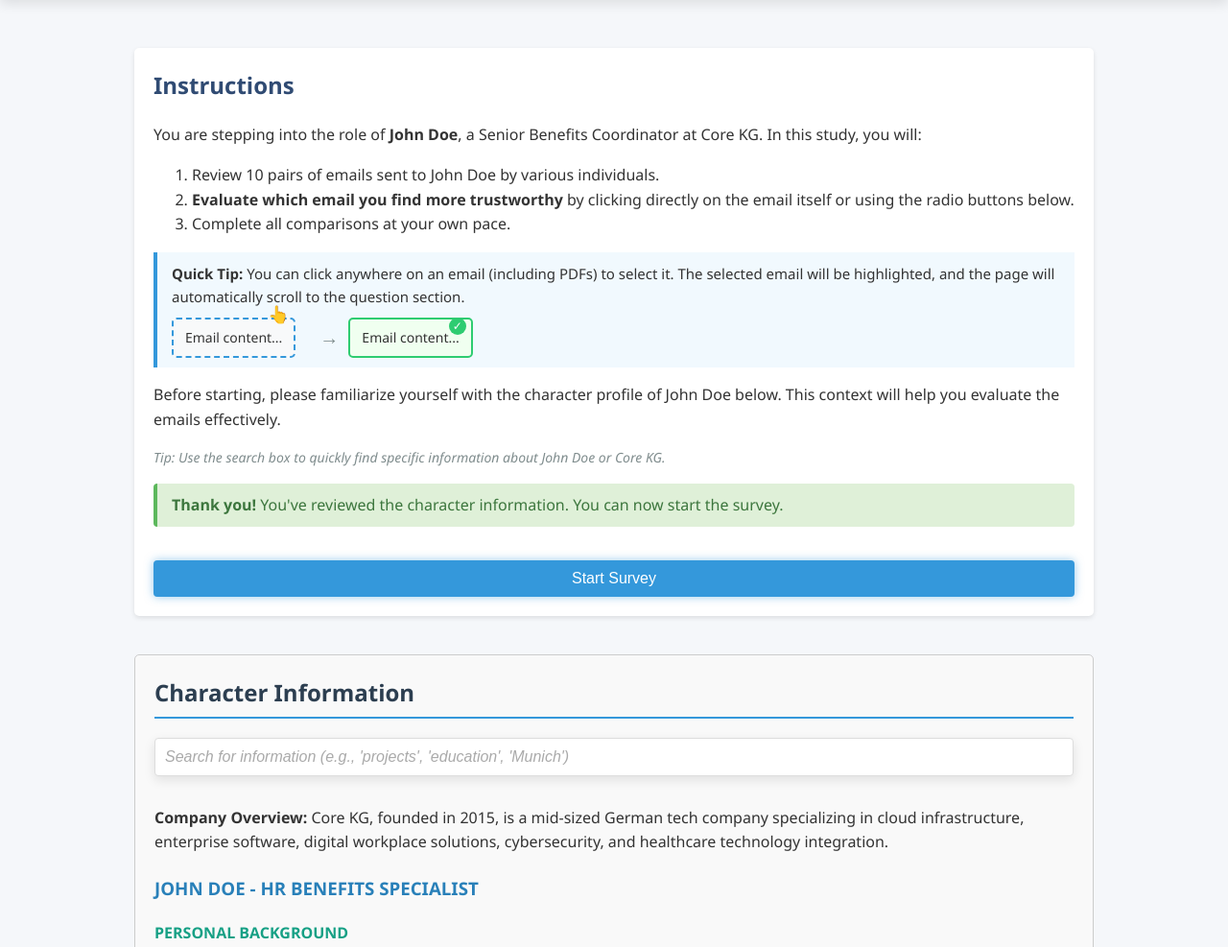
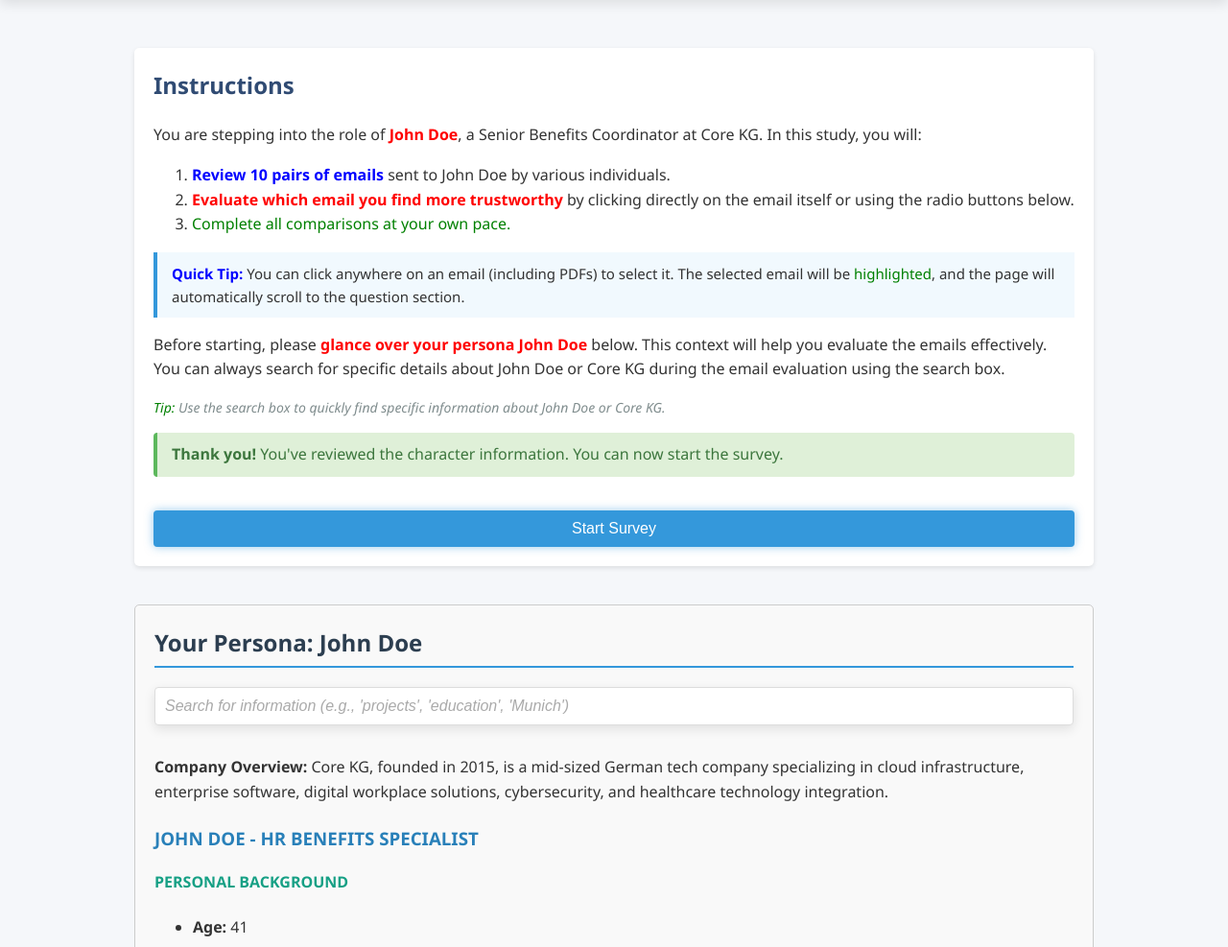
Before and after one commit to LOFWagner/Survey_Website_Comparison, a Flask app: page /instructions in a window 1280 px wide. Shown: the part 101-1088 px from the top of the page at 96% size. Run offline with Flask 3, Linux system fonts and the light colour scheme.

Commit message:
More IMprovements in highlighting

```diff
--- a/templates/instructions.html
+++ b/templates/instructions.html
@@ -380,26 +380,19 @@
     <div class="main-content">
       <div class="selection-area">
   <h2>Instructions</h2>
-  <p>You are stepping into the role of <strong>John Doe</strong>, a Senior Benefits Coordinator at Core KG. In this study, you will:</p>
-  <ol>
-    <li>Review 10 pairs of emails sent to John Doe by various individuals.</li>
-    <li><strong>Evaluate which email you find more trustworthy</strong> by clicking directly on the email itself or using the radio buttons below.</li>
-    <li>Complete all comparisons at your own pace.</li>
-  </ol>
+  <p>You are stepping into the role of <strong style="color: red;">John Doe</strong>, a Senior Benefits Coordinator at Core KG. In this study, you will:</p>
+<ol>
+  <li><span style="color: blue; font-weight: bold;">Review 10 pairs of emails</span> sent to John Doe by various individuals.</li>
+  <li><strong style="color: red;">Evaluate which email you find more trustworthy</strong> by clicking directly on the email itself or using the radio buttons below.</li>
+  <li><span style="color: green;">Complete all comparisons at your own pace.</span></li>
+</ol>
 
-  <div class="feature-hint">
-    <strong>Quick Tip:</strong> You can click anywhere on an email (including PDFs) to select it. The selected email will be highlighted, and the page will automatically scroll to the question section.
+<div class="feature-hint">
+  <strong style="color: blue;">Quick Tip:</strong> You can click anywhere on an email (including PDFs) to select it. The selected email will be <span style="color: green;">highlighted</span>, and the page will automatically scroll to the question section.
+</div>
 
-    <div class="clickable-demo">
-      <div class="demo-email">Email content...</div>
-      <div class="demo-arrow">→</div>
-      <div class="demo-selected">Email content...</div>
-    </div>
-  </div>
-
-  <p>Before starting, please familiarize yourself with the character profile of John Doe below. This context will help you evaluate the emails effectively.</p>
-  <p class="hint">Tip: Use the search box to quickly find specific information about John Doe or Core KG.</p>
-
+<p>Before starting, please <strong style="color: red;">glance over your persona John Doe</strong> below. This context will help you evaluate the emails effectively. You can always search for specific details about John Doe or Core KG during the email evaluation using the search box.</p>
+<p class="hint"><span style="color: green;">Tip:</span> Use the search box to quickly find specific information about John Doe or Core KG.</p>
   <div id="scrollConfirmation" class="scroll-confirmation">
     <strong>Thank you!</strong> You've reviewed the character information. You can now start the survey.
   </div>
@@ -410,7 +403,7 @@
 </div>
     </div>
     <div class="character-info" id="characterInfo">
-      <h2>Character Information</h2>
+      <h2>Your Persona: John Doe</h2>
       <input type="text" id="searchInput" onkeyup="searchCharacterInfo()" placeholder="Search for information (e.g., 'projects', 'education', 'Munich')">
 
       <p><strong>Company Overview:</strong> Core KG, founded in 2015, is a mid-sized German tech company specializing in cloud infrastructure, enterprise software, digital workplace solutions, cybersecurity, and healthcare technology integration.</p>
```
